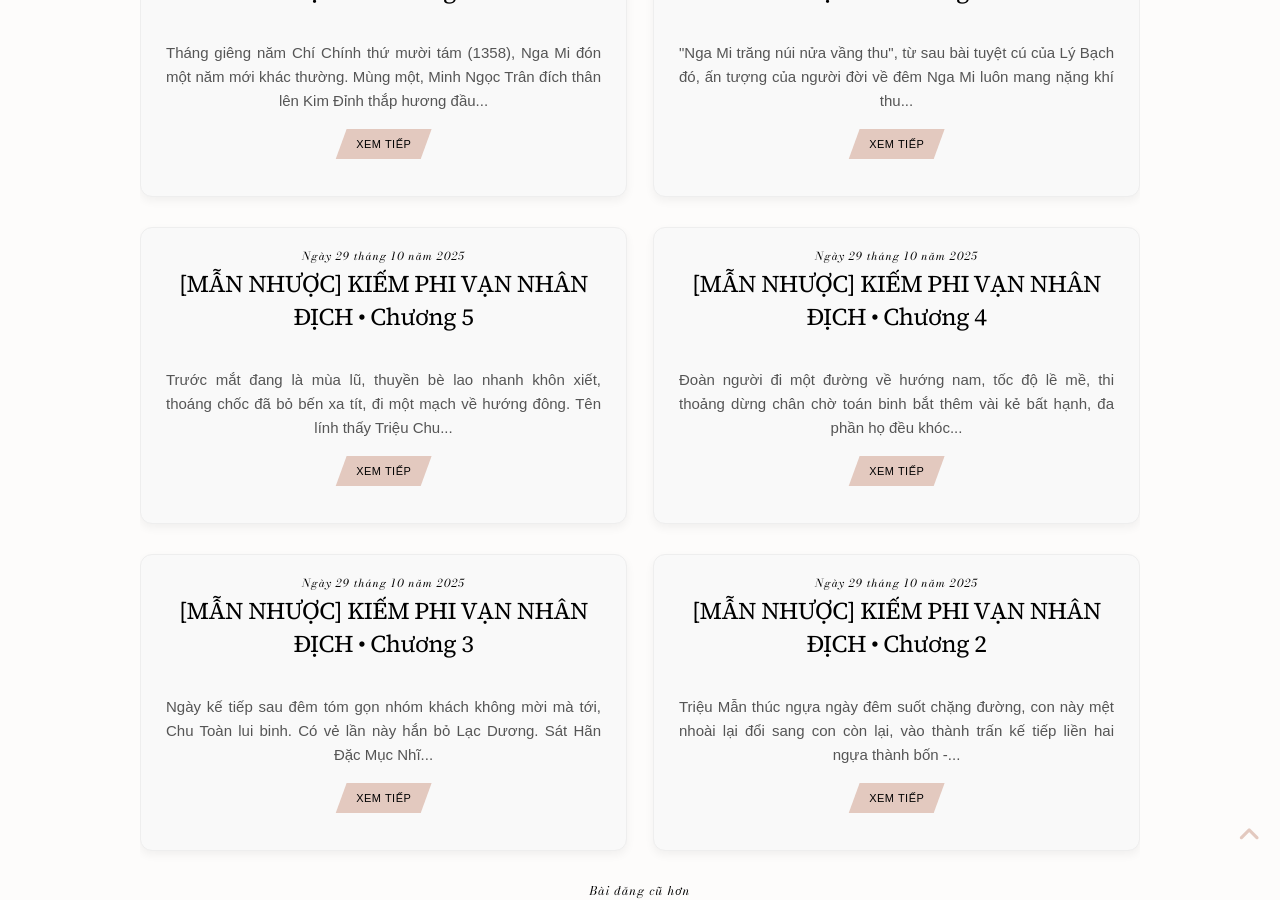
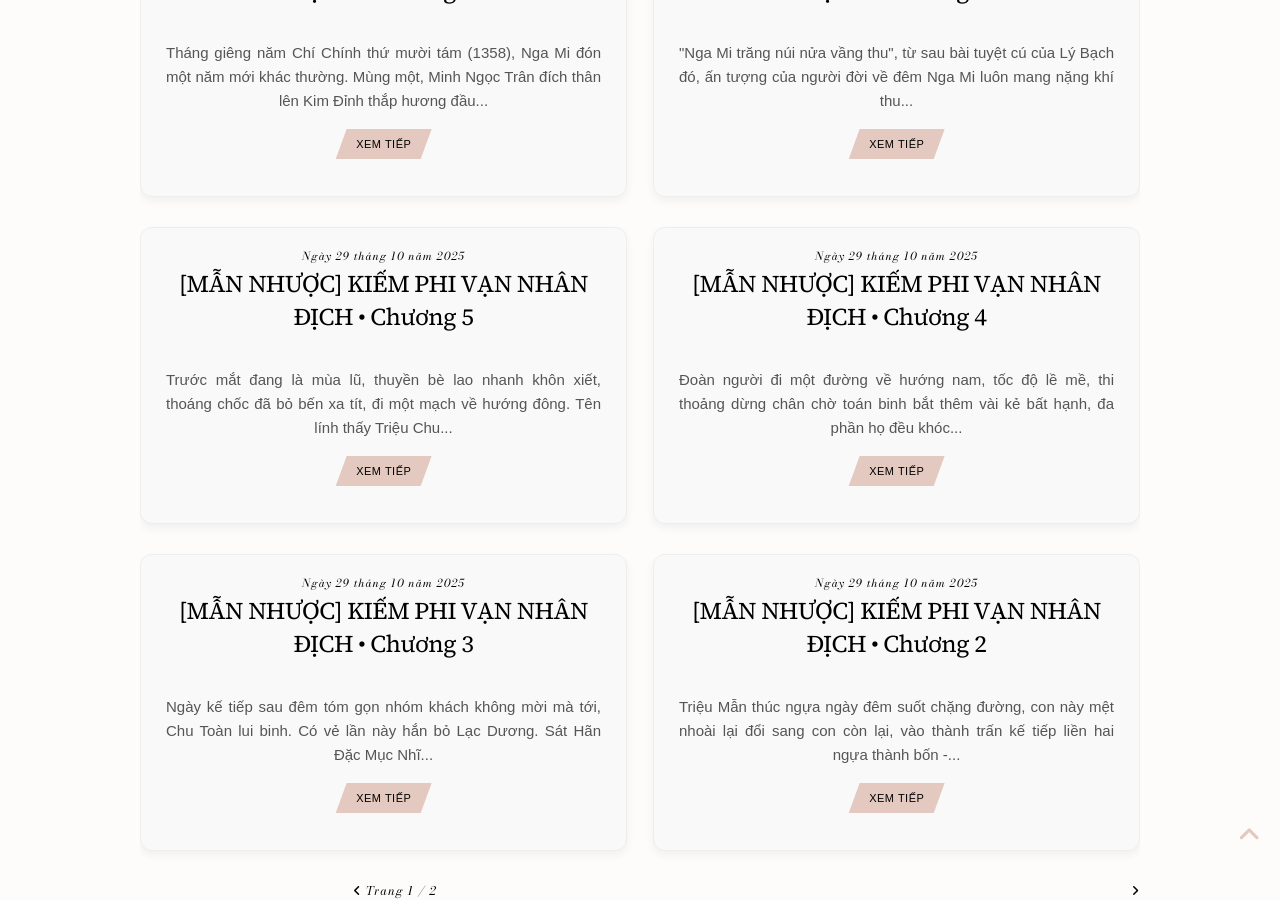
Before and after one commit to nuabuocthanhtho/nuabuocthanhtho.github.io, a Jekyll site: the page built from index.html, in a window 1280 px wide and 900 px high, scrolled down 1553 px. Built offline with Jekyll 4.4.1, drawn with Linux system fonts in a browser that asks for light colours; some web fonts are replaced; the list of posts is cut into pages by our own code.

Commit message:
Update default.html

```diff
--- a/_layouts/default.html
+++ b/_layouts/default.html
@@ -106,14 +106,21 @@
           {% if paginator.total_pages > 1 %}
           <div class='blog-pager' id='blog-pager'>
             {% if paginator.previous_page %}
-              <span id='blog-pager-newer-link'>
-                <a class='blog-pager-newer-link' href="{{ paginator.previous_page_path | relative_url }}">Bài đăng mới nhất</a>
-              </span>
+                <a class='blog-pager-link prev' href="{{ paginator.previous_page_path | relative_url }}" title="Trang trước">
+                  <i class="fas fa-angle-left"></i>
+                </a>
+            {% else %}
+                <span class='blog-pager-link disabled'><i class="fas fa-angle-left"></i></span>
             {% endif %}
+
+            <span class='page-number'>Trang {{ paginator.page }} / {{ paginator.total_pages }}</span>
+
             {% if paginator.next_page %}
-              <span id='blog-pager-older-link'>
-                <a class='blog-pager-older-link' href="{{ paginator.next_page_path | relative_url }}">Bài đăng cũ hơn</a>
-              </span>
+                <a class='blog-pager-link next' href="{{ paginator.next_page_path | relative_url }}" title="Trang sau">
+                  <i class="fas fa-angle-right"></i>
+                </a>
+            {% else %}
+                 <span class='blog-pager-link disabled'><i class="fas fa-angle-right"></i></span>
             {% endif %}
           </div>
           <div style='clear: both;'></div>
```
